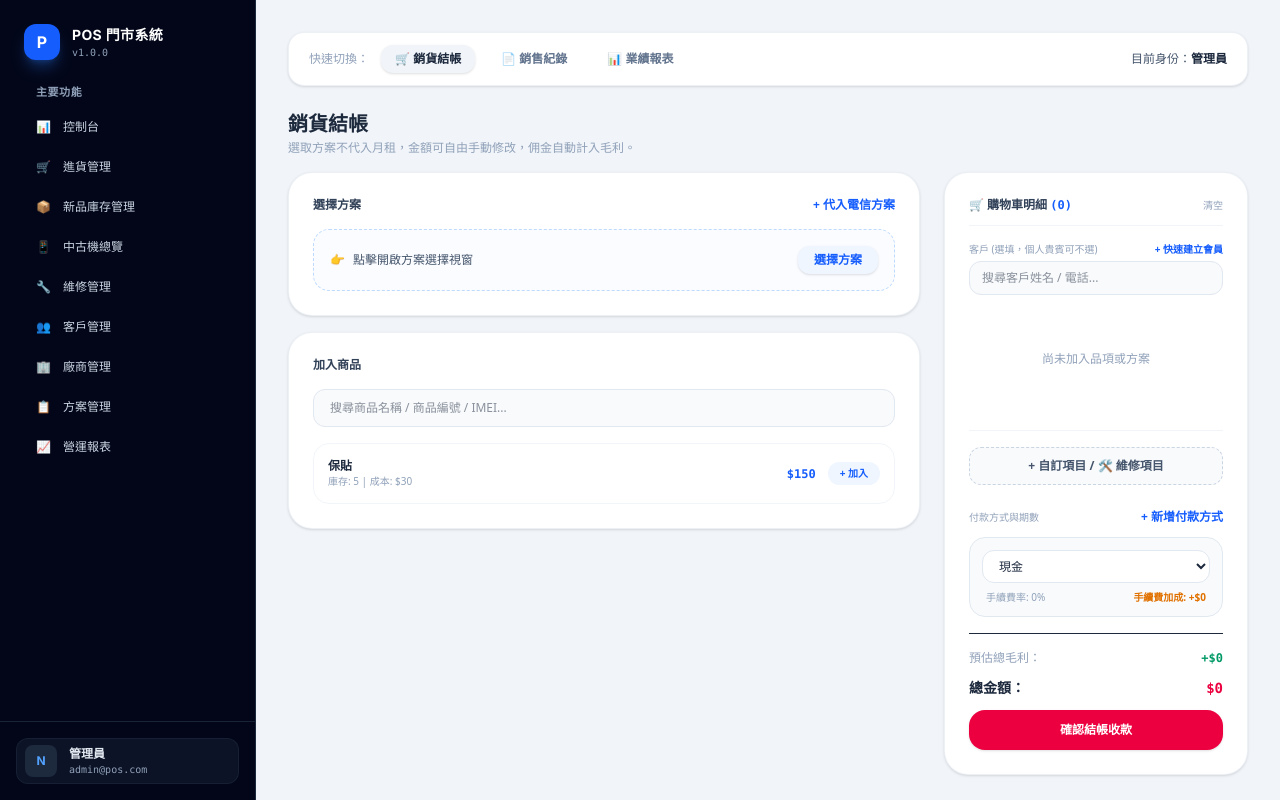
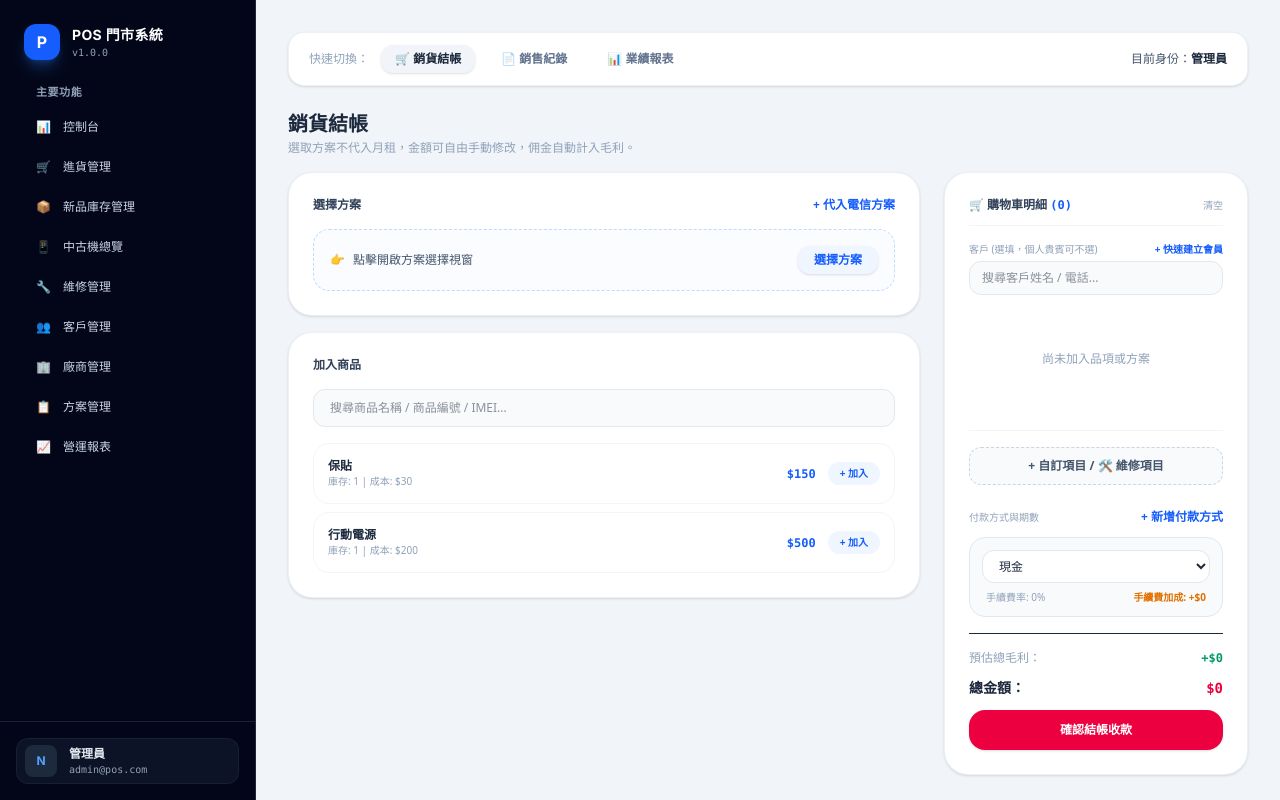
Before and after one commit to kobe80327kai/my-pos-system, a Next.js app: page / in a window 1280 px wide. Built offline with nearby package versions, Linux system fonts and the light colour scheme.

Commit message:
Update page.tsx

```diff
--- a/app/page.tsx
+++ b/app/page.tsx
@@ -80,23 +80,22 @@ export default function ControlPage() {
     return [];
   });
 
-  // 核心修復：強制全面掃描所有常見的庫存/商品 Key，確保能抓到您在「新品庫存管理」新增的真實資料
+  // 核心修復：全面掃描所有可能的 LocalStorage 鍵名，確保抓到您在「新品庫存管理」建立的真實品項與正確數量
   const loadInventoryProducts = (): Product[] => {
     if (typeof window === 'undefined') return [];
 
-    // 列出所有可能儲存商品庫存的 Key 優先順序
     const possibleKeys = [
       'inventory_products',
       'products',
       'pos_products',
       'stock_products',
       'new_products',
-      'shop_products'
+      'shop_inventory',
+      'items'
     ];
 
     let rawList: any[] = [];
 
-    // 1. 先從指定的常見 Key 找
     for (const key of possibleKeys) {
       const data = localStorage.getItem(key);
       if (data) {
@@ -110,11 +109,11 @@ export default function ControlPage() {
       }
     }
 
-    // 2. 如果指定 Key 找不到，全域掃描任何含有 product/inventory/stock 的 key
+    // 若指定清單沒抓到，全域搜尋含有 product / stock / inventory 的 key
     if (rawList.length === 0) {
       const allKeys = Object.keys(localStorage);
       for (const k of allKeys) {
-        if (k.toLowerCase().includes('product') || k.toLowerCase().includes('inventory') || k.toLowerCase().includes('stock')) {
+        if (k.toLowerCase().includes('product') || k.toLowerCase().includes('inventory') || k.toLowerCase().includes('stock') || k.toLowerCase().includes('item')) {
           const val = localStorage.getItem(k);
           if (val) {
             try {
@@ -129,14 +128,13 @@ export default function ControlPage() {
       }
     }
 
-    // 若真的完全找不到，回傳預設保貼
     if (rawList.length === 0) {
       return [
-        { id: 'PRD000015', name: '保貼', price: 150, cost: 30, stock: 5, category: '配件' }
+        { id: 'PRD000015', name: '保貼', price: 150, cost: 30, stock: 1, category: '配件' },
+        { id: 'PRD000016', name: '行動電源', price: 500, cost: 200, stock: 1, category: '配件' }
       ];
     }
 
-    // 標準化欄位對應（相容各種命名方式如 sellPrice, quantity 等）
     return rawList.map((p: any) => ({
       id: p.id || p.productNo || p.code || String(Math.random()),
       name: p.name || p.productName || '未命名商品',
@@ -199,12 +197,12 @@ export default function ControlPage() {
     return defaultPlans;
   });
 
-  // 即時監聽 localStorage 變動，確保在庫存頁面新增或修改後，這裡一秒內自動同步數量
+  // 即時監聽更新，確保庫存管理頁面一有變動，這裡立刻同步
   useEffect(() => {
     const interval = setInterval(() => {
       const latest = loadInventoryProducts();
       setProducts(latest);
-    }, 1000);
+    }, 800);
     return () => clearInterval(interval);
   }, []);
 
@@ -381,7 +379,7 @@ export default function ControlPage() {
 
     setProducts(updatedProducts);
     if (typeof window !== 'undefined') {
-      // 同步寫入所有可能的庫存 Key 確保兩邊同步
+      // 同步寫入所有常見的庫存 Key 確保兩邊一致
       localStorage.setItem('inventory_products', JSON.stringify(updatedProducts));
       localStorage.setItem('products', JSON.stringify(updatedProducts));
       localStorage.setItem('pos_products', JSON.stringify(updatedProducts));
```
